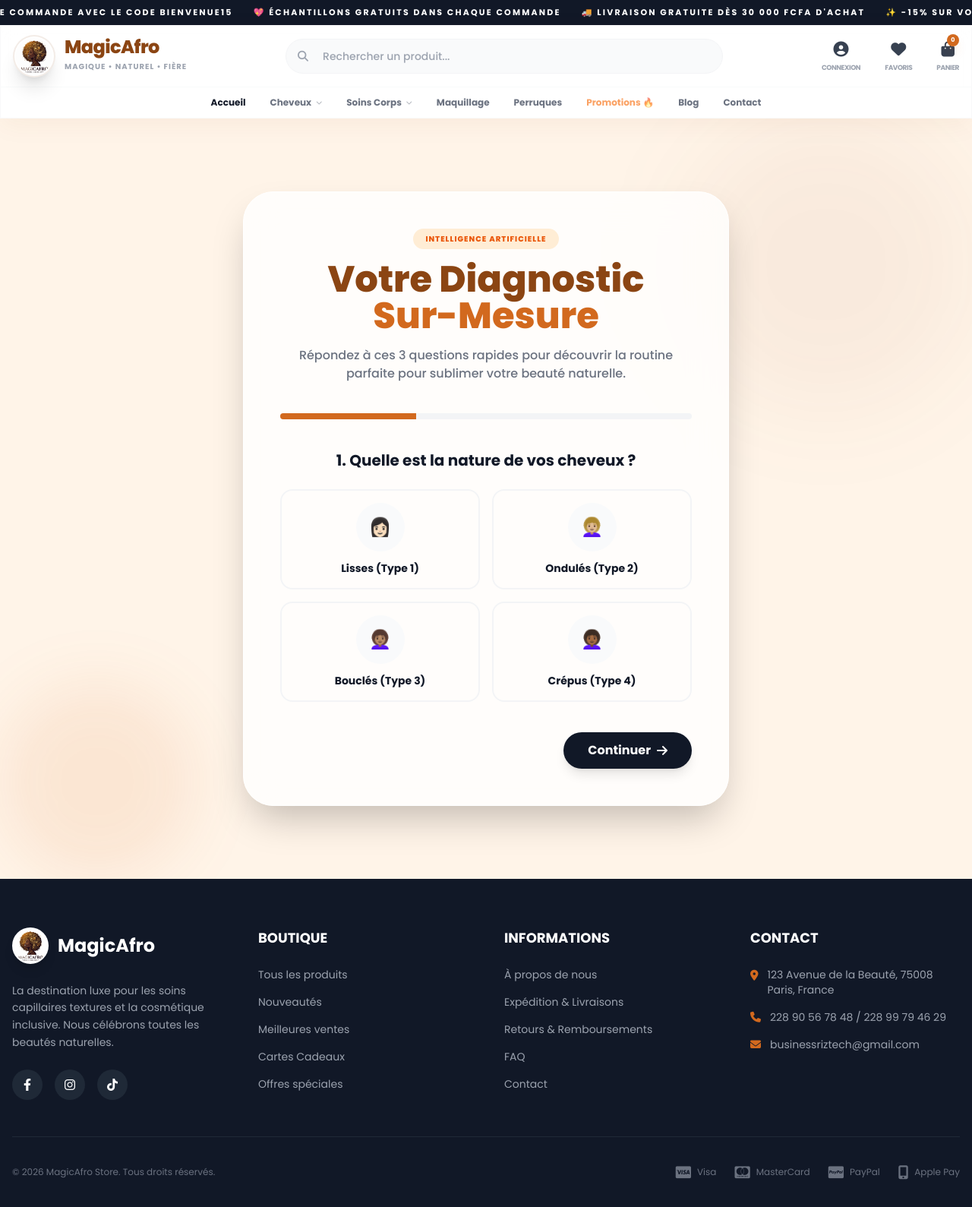
After one commit to devdeveloppment/MAGICAFRO, a Django app: page /diagnostic/ in a window 1280 px wide. The commit adds this page. Shown: the whole page at 76% size. Run offline with Django 5.2, Linux system fonts and the light colour scheme; some libraries are stand-ins or nearby versions.

Commit message:
feat(ia): creation du diagnostic beaute intelligent et routines

```diff
--- a/apps/products/urls.py
+++ b/apps/products/urls.py
@@ -1,5 +1,5 @@
 from django.urls import path
-from .views import home, product_list, product_detail
+from .views import home, product_list, product_detail, beauty_diagnostic
 
 app_name = 'products'
 
@@ -8,4 +8,5 @@ urlpatterns = [
     path('boutique/', product_list, name='product_list'),
     path('boutique/<slug:category_slug>/', product_list, name='product_list_by_category'),
     path('produit/<slug:slug>/', product_detail, name='product_detail'),
+    path('diagnostic/', beauty_diagnostic, name='diagnostic'),
 ]
--- a/apps/products/views.py
+++ b/apps/products/views.py
@@ -89,6 +89,48 @@ def product_detail(request, slug):
 
     context = {
         'product': product,
-        'related': related_products,
+        'related_products': related_products,
     }
     return render(request, 'products/product_detail.html', context)
+
+def beauty_diagnostic(request):
+    """
+    Diagnostic IA: Analyze user input and return tailored recommendations.
+    Saves to BeautyProfile if the user is authenticated.
+    """
+    if request.method == 'POST':
+        hair_type = request.POST.get('hair_type')
+        porosity = request.POST.get('porosity')
+        concern = request.POST.get('concern')
+
+        # Sauvegarde du profil si connecté
+        if request.user.is_authenticated:
+            from accounts.models import BeautyProfile
+            profile, _ = BeautyProfile.objects.get_or_create(user=request.user)
+            profile.hair_type = hair_type
+            profile.hair_porosity = porosity
+            profile.primary_concern = concern
+            profile.save()
+
+        # Moteur de recommandation basique
+        recommended_products = Product.objects.filter(is_active=True)
+        if concern == 'Hydratation':
+            recommended_products = recommended_products.filter(Q(description__icontains='hydrat') | Q(name__icontains='hydrat'))
+        elif concern == 'Pousse':
+            recommended_products = recommended_products.filter(Q(description__icontains='pousse') | Q(name__icontains='pousse') | Q(description__icontains='croissance'))
+        elif concern == 'Réparation':
+            recommended_products = recommended_products.filter(Q(description__icontains='répar') | Q(name__icontains='répar') | Q(description__icontains='fort'))
+
+        # Fallback si pas de résultat exact
+        if not recommended_products.exists():
+            recommended_products = Product.objects.filter(is_active=True).order_by('-rating_avg')[:4]
+        else:
+            recommended_products = recommended_products[:4]
+
+        return render(request, 'products/diagnostic_results.html', {
+            'products': recommended_products,
+            'concern': concern,
+            'hair_type': hair_type
+        })
+
+    return render(request, 'products/diagnostic.html')
--- /dev/null
+++ b/templates/products/diagnostic.html
@@ -0,0 +1,197 @@
+{% extends 'base.html' %}
+{% load static %}
+
+{% block title %}Mon Diagnostic Beauté | MagicAfro{% endblock %}
+
+{% block content %}
+<div class="min-h-screen bg-[#FFF4E8] py-24 relative overflow-hidden flex items-center justify-center">
+    <!-- Deco -->
+    <div class="absolute top-0 right-0 w-96 h-96 bg-primary/5 rounded-full blur-3xl"></div>
+    <div class="absolute bottom-0 left-0 w-64 h-64 bg-accent/10 rounded-full blur-2xl"></div>
+
+    <div class="container mx-auto px-4 relative z-10 max-w-2xl">
+        <div class="bg-white/80 backdrop-blur-xl rounded-[40px] p-8 md:p-12 shadow-2xl border border-white">
+
+            <div class="text-center mb-10">
+                <span class="inline-block px-4 py-1.5 bg-orange-100 text-orange-600 text-[10px] font-black uppercase tracking-widest rounded-full mb-4">Intelligence Artificielle</span>
+                <h1 class="text-3xl md:text-5xl font-black text-primary mb-4 leading-tight">Votre Diagnostic <br><span class="text-accent">Sur-Mesure</span></h1>
+                <p class="text-gray-500 font-medium">Répondez à ces 3 questions rapides pour découvrir la routine parfaite pour sublimer votre beauté naturelle.</p>
+            </div>
+
+            <form action="{% url 'products:diagnostic' %}" method="post" id="diagnostic-form">
+                {% csrf_token %}
+
+                <!-- Progress Bar -->
+                <div class="w-full bg-gray-100 h-2 rounded-full mb-10 overflow-hidden">
+                    <div class="bg-accent h-full transition-all duration-500 ease-out" id="progress-bar" style="width: 33%"></div>
+                </div>
+
+                <!-- STEP 1: Hair Type -->
+                <div class="step" id="step-1">
+                    <h3 class="text-xl font-bold text-dark mb-6 text-center">1. Quelle est la nature de vos cheveux ?</h3>
+                    <div class="grid grid-cols-2 gap-4">
+                        <label class="cursor-pointer group">
+                            <input type="radio" name="hair_type" value="1" class="peer hidden" required>
+                            <div class="border-2 border-gray-100 rounded-2xl p-4 text-center hover:border-primary/30 peer-checked:border-primary peer-checked:bg-primary/5 transition-all">
+                                <div class="w-16 h-16 mx-auto bg-gray-50 rounded-full mb-3 flex items-center justify-center text-2xl">👩🏻</div>
+                                <span class="font-bold text-dark block text-sm">Lisses (Type 1)</span>
+                            </div>
+                        </label>
+                        <label class="cursor-pointer group">
+                            <input type="radio" name="hair_type" value="2" class="peer hidden">
+                            <div class="border-2 border-gray-100 rounded-2xl p-4 text-center hover:border-primary/30 peer-checked:border-primary peer-checked:bg-primary/5 transition-all">
+                                <div class="w-16 h-16 mx-auto bg-gray-50 rounded-full mb-3 flex items-center justify-center text-2xl">👩🏼‍🦱</div>
+                                <span class="font-bold text-dark block text-sm">Ondulés (Type 2)</span>
+                            </div>
+                        </label>
+                        <label class="cursor-pointer group">
+                            <input type="radio" name="hair_type" value="3" class="peer hidden">
+                            <div class="border-2 border-gray-100 rounded-2xl p-4 text-center hover:border-primary/30 peer-checked:border-primary peer-checked:bg-primary/5 transition-all">
+                                <div class="w-16 h-16 mx-auto bg-gray-50 rounded-full mb-3 flex items-center justify-center text-2xl">👩🏽‍🦱</div>
+                                <span class="font-bold text-dark block text-sm">Bouclés (Type 3)</span>
+                            </div>
+                        </label>
+                        <label class="cursor-pointer group">
+                            <input type="radio" name="hair_type" value="4" class="peer hidden">
+                            <div class="border-2 border-gray-100 rounded-2xl p-4 text-center hover:border-primary/30 peer-checked:border-primary peer-checked:bg-primary/5 transition-all">
+                                <div class="w-16 h-16 mx-auto bg-gray-50 rounded-full mb-3 flex items-center justify-center text-2xl">👩🏾‍🦱</div>
+                                <span class="font-bold text-dark block text-sm">Crépus (Type 4)</span>
+                            </div>
+                        </label>
+                    </div>
+                </div>
+
+                <!-- STEP 2: Porosity -->
+                <div class="step hidden" id="step-2">
+                    <h3 class="text-xl font-bold text-dark mb-6 text-center">2. Quelle est la porosité de vos cheveux ?</h3>
+                    <p class="text-xs text-gray-400 text-center mb-6 px-4">La porosité définit la capacité de vos cheveux à absorber l'hydratation.</p>
+                    <div class="space-y-4">
+                        <label class="cursor-pointer block">
+                            <input type="radio" name="porosity" value="FAIBLE" class="peer hidden" required>
+                            <div class="border-2 border-gray-100 rounded-2xl p-5 hover:border-primary/30 peer-checked:border-primary peer-checked:bg-primary/5 transition-all flex items-center">
+                                <div class="w-10 h-10 rounded-full bg-blue-50 text-blue-500 flex items-center justify-center mr-4 flex-shrink-0"><i class="fa-solid fa-droplet-slash"></i></div>
+                                <div>
+                                    <span class="font-bold text-dark block">Faible (Fermée)</span>
+                                    <span class="text-xs text-gray-500">L'eau perle sur mes cheveux, ils sont longs à sécher.</span>
+                                </div>
+                            </div>
+                        </label>
+                        <label class="cursor-pointer block">
+                            <input type="radio" name="porosity" value="MOYENNE" class="peer hidden">
+                            <div class="border-2 border-gray-100 rounded-2xl p-5 hover:border-primary/30 peer-checked:border-primary peer-checked:bg-primary/5 transition-all flex items-center">
+                                <div class="w-10 h-10 rounded-full bg-emerald-50 text-emerald-500 flex items-center justify-center mr-4 flex-shrink-0"><i class="fa-solid fa-droplet"></i></div>
+                                <div>
+                                    <span class="font-bold text-dark block">Moyenne (Équilibrée)</span>
+                                    <span class="text-xs text-gray-500">Ils absorbent bien l'eau et les soins, sans excès.</span>
+                                </div>
+                            </div>
+                        </label>
+                        <label class="cursor-pointer block">
+                            <input type="radio" name="porosity" value="FORTE" class="peer hidden">
+                            <div class="border-2 border-gray-100 rounded-2xl p-5 hover:border-primary/30 peer-checked:border-primary peer-checked:bg-primary/5 transition-all flex items-center">
+                                <div class="w-10 h-10 rounded-full bg-red-50 text-red-500 flex items-center justify-center mr-4 flex-shrink-0"><i class="fa-solid fa-sponge"></i></div>
+                                <div>
+                                    <span class="font-bold text-dark block">Forte (Ouverte)</span>
+                                    <span class="text-xs text-gray-500">Ils absorbent vite l'eau mais s'assèchent très rapidement.</span>
+                                </div>
+                            </div>
+                        </label>
+                    </div>
+                </div>
+
+                <!-- STEP 3: Main Concern -->
+                <div class="step hidden" id="step-3">
+                    <h3 class="text-xl font-bold text-dark mb-6 text-center">3. Quel est votre objectif principal ?</h3>
+                    <div class="grid grid-cols-1 sm:grid-cols-3 gap-4">
+                        <label class="cursor-pointer">
+                            <input type="radio" name="concern" value="Hydratation" class="peer hidden" required>
+                            <div class="border-2 border-gray-100 rounded-2xl p-6 text-center hover:border-primary/30 peer-checked:border-primary peer-checked:bg-primary/5 transition-all h-full">
+                                <i class="fa-solid fa-water text-3xl text-blue-400 mb-3 block"></i>
+                                <span class="font-bold text-dark">Hydratation Intense</span>
+                            </div>
+                        </label>
+                        <label class="cursor-pointer">
+                            <input type="radio" name="concern" value="Pousse" class="peer hidden">
+                            <div class="border-2 border-gray-100 rounded-2xl p-6 text-center hover:border-primary/30 peer-checked:border-primary peer-checked:bg-primary/5 transition-all h-full">
+                                <i class="fa-solid fa-arrow-trend-up text-3xl text-emerald-400 mb-3 block"></i>
+                                <span class="font-bold text-dark">Pousse & Volume</span>
+                            </div>
+                        </label>
+                        <label class="cursor-pointer">
+                            <input type="radio" name="concern" value="Réparation" class="peer hidden">
+                            <div class="border-2 border-gray-100 rounded-2xl p-6 text-center hover:border-primary/30 peer-checked:border-primary peer-checked:bg-primary/5 transition-all h-full">
+                                <i class="fa-solid fa-shield-halved text-3xl text-accent mb-3 block"></i>
+                                <span class="font-bold text-dark">Réparation & Force</span>
+                            </div>
+                        </label>
+                    </div>
+                </div>
+
+                <!-- Navigation Buttons -->
+                <div class="mt-10 flex justify-between">
+                    <button type="button" id="prev-btn" class="hidden px-6 py-3 rounded-full font-bold text-gray-500 hover:bg-gray-100 transition">Retour</button>
+                    <div class="flex-grow"></div>
+                    <button type="button" id="next-btn" class="px-8 py-3 bg-dark text-white rounded-full font-bold hover:bg-primary transition shadow-lg flex items-center">
+                        Continuer <i class="fa-solid fa-arrow-right ml-2"></i>
+                    </button>
+                    <button type="submit" id="submit-btn" class="hidden px-8 py-3 gradient-brown text-white rounded-full font-bold hover:shadow-xl transition shadow-lg flex items-center">
+                        Voir ma routine <i class="fa-solid fa-wand-magic-sparkles ml-2"></i>
+                    </button>
+                </div>
+
+            </form>
+        </div>
+    </div>
+</div>
+
+<script>
+    let currentStep = 1;
+    const totalSteps = 3;
+    const form = document.getElementById('diagnostic-form');
+
+    document.getElementById('next-btn').addEventListener('click', () => {
+        // Validation basique (vérifie si un radio est checké pour l'étape actuelle)
+        let stepDiv = document.getElementById(`step-${currentStep}`);
+        let checked = stepDiv.querySelector('input[type="radio"]:checked');
+
+        if (!checked) {
+            alert('Veuillez sélectionner une option pour continuer.');
+            return;
+        }
+
+        if (currentStep < totalSteps) {
+            document.getElementById(`step-${currentStep}`).classList.add('hidden');
+            currentStep++;
+            document.getElementById(`step-${currentStep}`).classList.remove('hidden');
+            updateUI();
+        }
+    });
+
+    document.getElementById('prev-btn').addEventListener('click', () => {
+        if (currentStep > 1) {
+            document.getElementById(`step-${currentStep}`).classList.add('hidden');
+            currentStep--;
+            document.getElementById(`step-${currentStep}`).classList.remove('hidden');
+            updateUI();
+        }
+    });
+
+    function updateUI() {
+        document.getElementById('progress-bar').style.width = `${(currentStep / totalSteps) * 100}%`;
+
+        if (currentStep === 1) {
+            document.getElementById('prev-btn').classList.add('hidden');
+        } else {
+            document.getElementById('prev-btn').classList.remove('hidden');
+        }
+
+        if (currentStep === totalSteps) {
+            document.getElementById('next-btn').classList.add('hidden');
+            document.getElementById('submit-btn').classList.remove('hidden');
+        } else {
+            document.getElementById('next-btn').classList.remove('hidden');
+            document.getElementById('submit-btn').classList.add('hidden');
+        }
+    }
+</script>
+{% endblock %}
```
Also changed, not shown: apps/accounts/models.py (+34 -0 lines), apps/products/models.py (+46 -0 lines), scratch/diag_images.py (added, +26 -0 lines), templates/index.html (+5 -3 lines), templates/products/diagnostic_results.html (added, +71 -0 lines), apps/accounts/migrations/0002_beautyprofile.py (added), apps/orders/migrations/0004_alter_order_city_alter_order_email_and_more.py (added), apps/products/migrations/0003_routine_routineitem.py (added).
